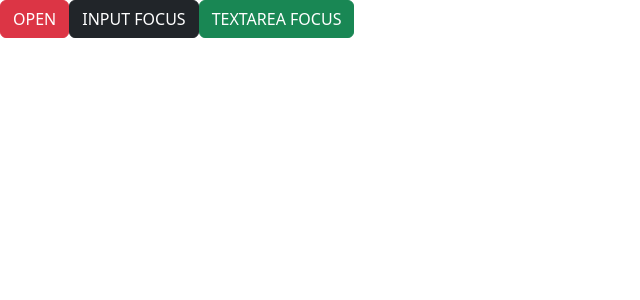
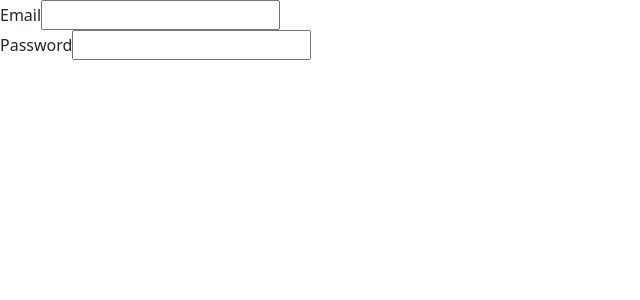
Before and after one commit to uditmehra80/hooks2023, a React (Create React App) app: page / in a window 1280 px wide. Shown: the top 300 px of the page, without its empty margins (0-640 px from the left). Built offline with nearby package versions, Linux system fonts and the light colour scheme.

Commit message:
Added : UseId

```diff
--- /dev/null
+++ b/src/UseId.js
@@ -0,0 +1,20 @@
+import React, { useId } from 'react';
+
+function UseId(props) {
+    const id = useId()
+    console.log(id);
+    return (
+        <>
+            <div>
+                <label htmlFor={`${id}-email`}>Email</label>
+                <input id={`${id}-email`} type="email" />
+            </div>
+            <div>
+                <label htmlFor={`${id}-password`}>Password</label>
+                <input id={`${id}-password`} type="password" />
+            </div>
+        </>
+    )
+}
+
+export default UseId;
--- a/src/index.js
+++ b/src/index.js
@@ -1,7 +1,7 @@
 import React from 'react';
 import ReactDOM from 'react-dom/client';
 import './index.css';
-import App from './UseImperativeHandle';
+import App from './UseId';
 import 'bootstrap/dist/css/bootstrap.min.css';
 
 const root = ReactDOM.createRoot(document.getElementById('root'));
```
